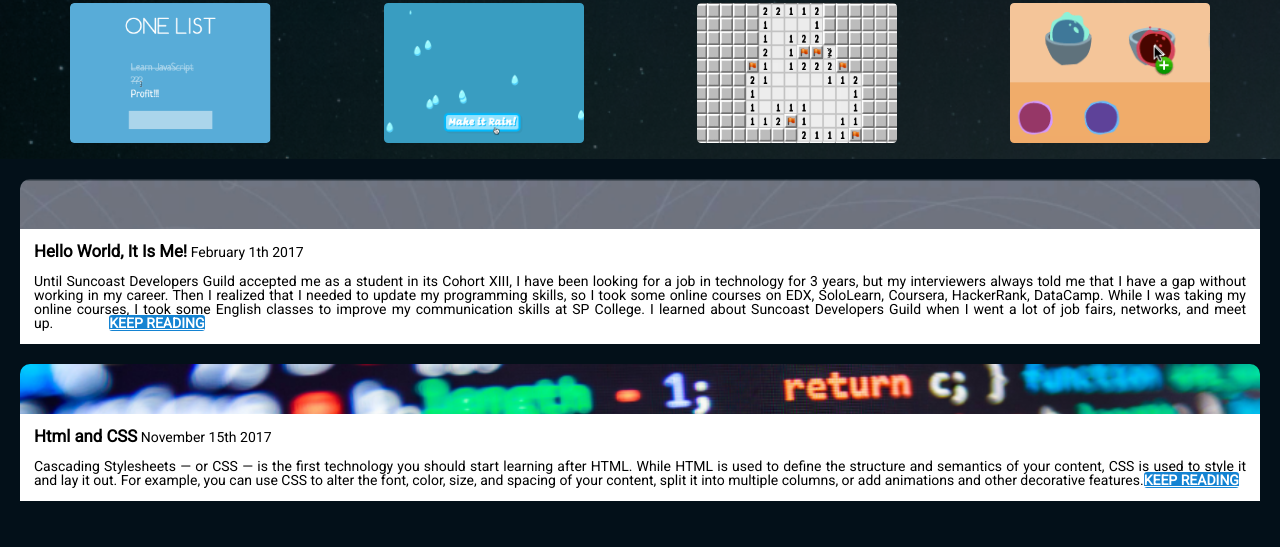
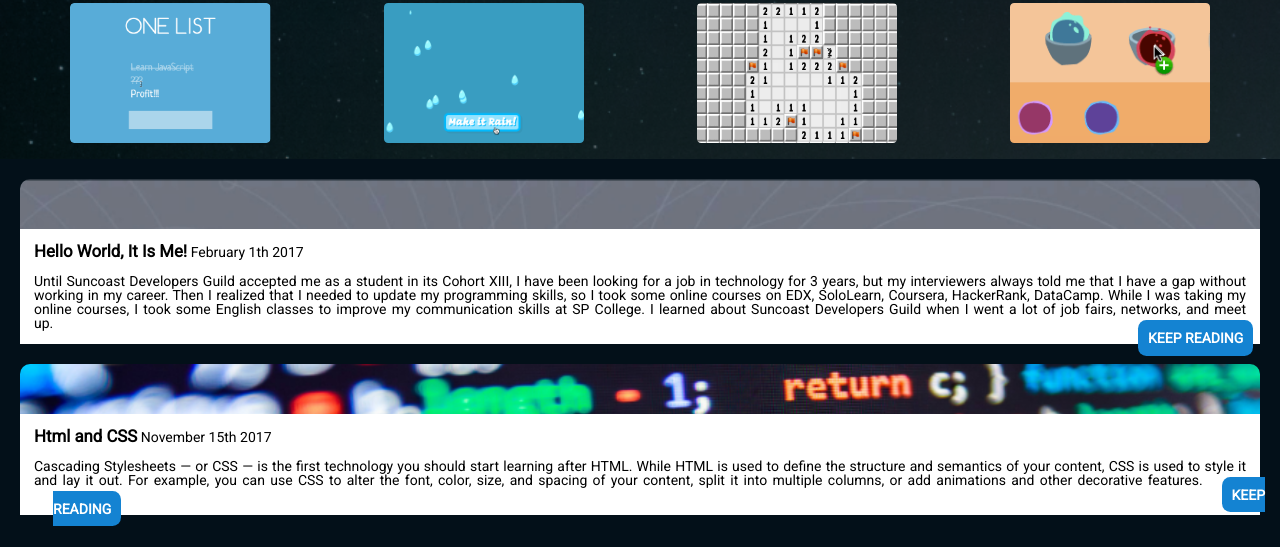
Before and after one commit to Elro1118/my-portafolio-page, a website: page public/index.html in a window 1280 px wide. Shown: the part 405-952 px from the top of the page. Drawn offline with Linux system fonts and the light colour scheme.

Commit message:
improvingFaseVII

```diff
--- a/public/screen.css
+++ b/public/screen.css
@@ -175,36 +175,23 @@ h2 {
 /*----------------Float Boxes--------------------*/
 #myFirstBox {
 	background-color: rgb(20, 131, 210);
-	margin: -0.5rem 1rem -1rem 4rem;
-	border: none;
-	color: white;
-	border-radius: 3px;
-	/* background: rgb(43, 159, 226);
 	position: relative;
 	color: white;
-	top: 20px;
-	left: 930px;
+	top: 15px;
+	left: 1085px;
 	padding: 0.7rem;
 	border-radius: 0.6rem;
-	text-decoration: none; */
+	text-decoration: none;
 }
 #mySecondBox {
 	background-color: rgb(20, 131, 210);
-	text-align: center;
-	border: none;
+	position: relative;
 	color: white;
-	border-radius: 3px;
-
-	/*
-	position: absolute;
-	margin: 0 auto;
-	left: 1635px;
-	right: auto;
-	color: white;
-	top: 910px;
+	top: 15px;
+	left: 19px;
 	padding: 0.7rem;
 	border-radius: 0.6rem;
-	text-decoration: none; */
+	text-decoration: none;
 }
 /*------------------------------------------------*/
 /* ------------------Mobil Screen-----------------*/
@@ -253,18 +240,6 @@ h2 {
 		margin: 0.5rem;
 		width: 12rem;
 	}
-	/* #myFirstBox {
-		display: initial;
-		position: initial;
-		background: initial;
-		color: rgb(43, 159, 226);
-	}
-	#mySecondBox {
-		display: initial;
-		position: initial;
-		background: initial;
-		color: rgb(43, 159, 226);
-	} */
 
 	/*----------------Float Boxes--------------------*/
 	#myFirstBox {
```
